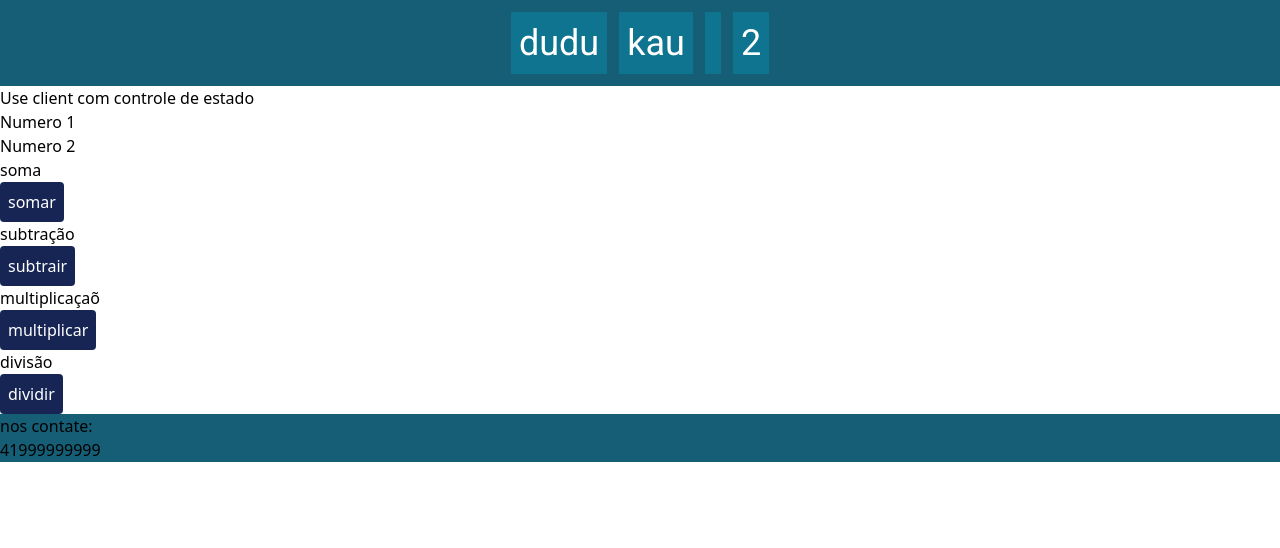
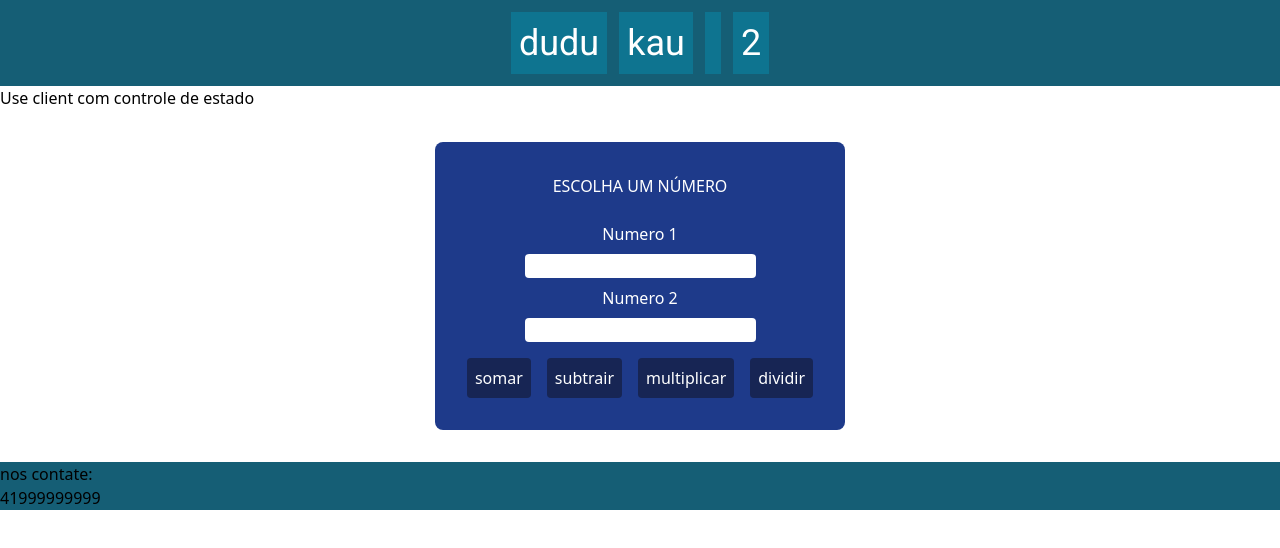
Before and after one commit to Nickyzz1/App-Pa1, a Next.js app: page /maths in a window 1280 px wide. Shown: the top 548 px of the page. Built offline with nearby package versions, Linux system fonts and the light colour scheme.

Commit message:
modificações

```diff
--- a/src/app/maths/page.tsx
+++ b/src/app/maths/page.tsx
@@ -12,7 +12,12 @@ const Maths: React.FC = () =>{
 
     const style = {
         btn: "bg-blue-950 text-white rounded p-2",
-        form: "flex justify-center"
+        form: "flex items-center justify-center bg-blue-900 flex-col text-white rounded-lg m-4 p-4",
+        center: "flex justify-center m-4",
+        input: "rounded",
+        title: "m-4",
+        label:"m-2",
+        oper: "flex flex-row items-center m-4 gap-4"
 
     }
 
@@ -81,33 +86,30 @@ const Maths: React.FC = () =>{
         <>
             <h1>Use client com controle de estado</h1>
 
-            <div>
 
-            <form className={style.form} action=""/>
-                <label htmlFor="n1">Numero 1</label>
-                <input name="n1" id="n1" type="text" value={number1} onChange={(event) => setNumber1(event.target.value)}/>
-                </div>
-                <div>
-                <label htmlFor="n2">Numero 2</label>
-                <input name="n2" id="n2" type="text" value={number2} onChange={(event) => setNumber2(event.target.value)}/>
 
+        <div className={style.center}>
+            <div className={style.form}>
+                <form action=""/>
+                        <h1 className={style.title}>ESCOLHA UM NÚMERO</h1>
+                            <label className={style.label} htmlFor="n1">Numero 1</label>
+                            <input className={style.input} name="n1" id="n1" type="text" value={number1} onChange={(event) => setNumber1(event.target.value)}/>
+                            <label className={style.label} htmlFor="n2">Numero 2</label>
+                            <input className={style.input} name="n2" id="n2" type="text" value={number2} onChange={(event) => setNumber2(event.target.value)}/>
+
+                            {/* se é uum numero, se resp existe então nan */}
+
+                                <div className={style.oper}>
+                                    <button className={style.btn} onClick={handleSoma}>somar</button>
+                                    <button className={style.btn} onClick={handleSub}>subtrair</button>
+                                    <button className={style.btn} onClick={handleMult}>multiplicar</button>
+                                    <button className={style.btn} onClick={handleDiv}>dividir</button>
+                                </div>
+
+                        {/* {!isNaN(resp ?? NaN) ? resp : msgError} */}
+                <form/>
             </div>
-
-            <div>
-
-                <h2>soma</h2>
-                {/* se é uum numero, se resp existe então nan */}
-                <button className={style.btn} onClick={handleSoma}>somar</button>
-                <h2>subtração</h2>
-                <button className={style.btn} onClick={handleSub}>subtrair</button>
-                 <h2>multiplicaçaõ</h2>
-                <button className={style.btn} onClick={handleMult}>multiplicar</button>
-                 <h2>divisão</h2>
-                <button className={style.btn} onClick={handleDiv}>dividir</button>
-                {/* {!isNaN(resp ?? NaN) ? resp : msgError} */}
-
-            <form/>
-            </div>
+        </div>
         </>
     )
 
```
Also changed, not shown: package.json (+5 -4 lines), 1 other file (tests, documents, lock files or other folders).
